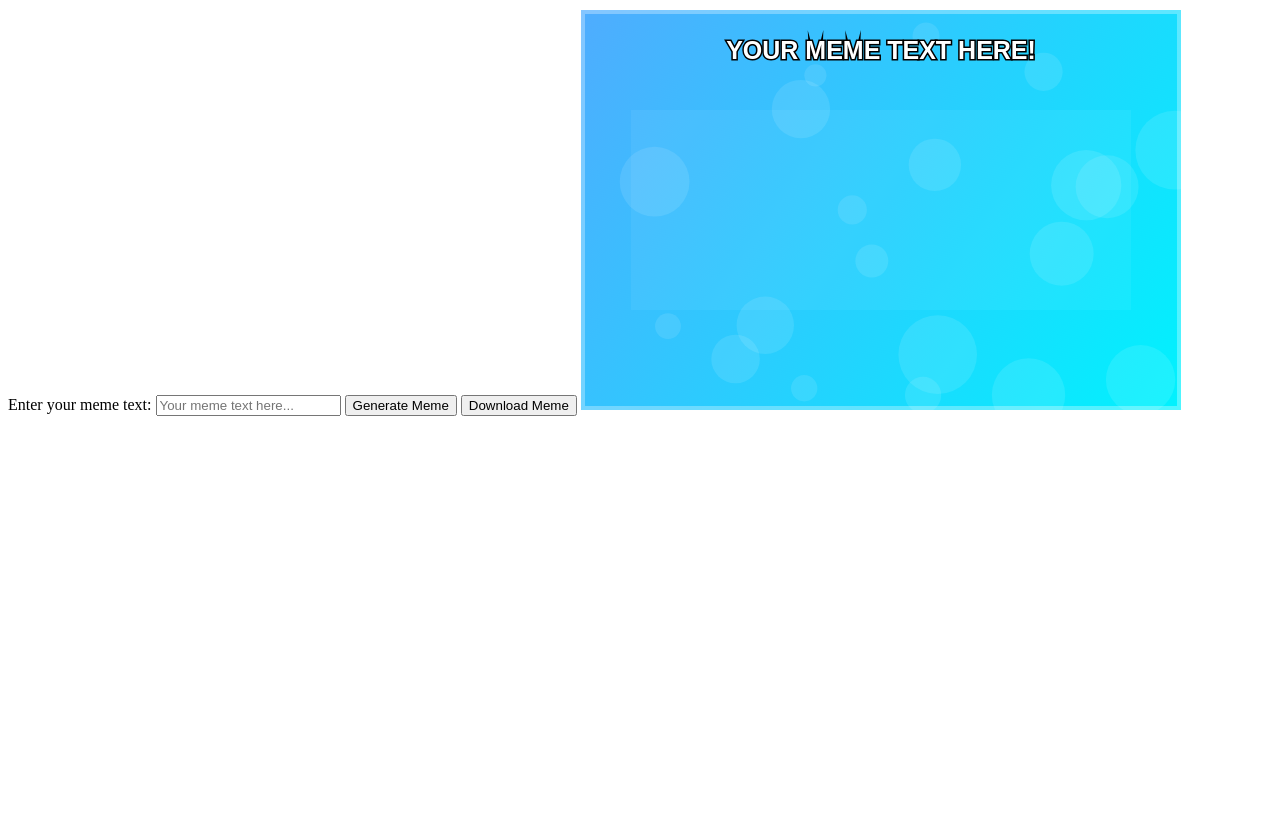
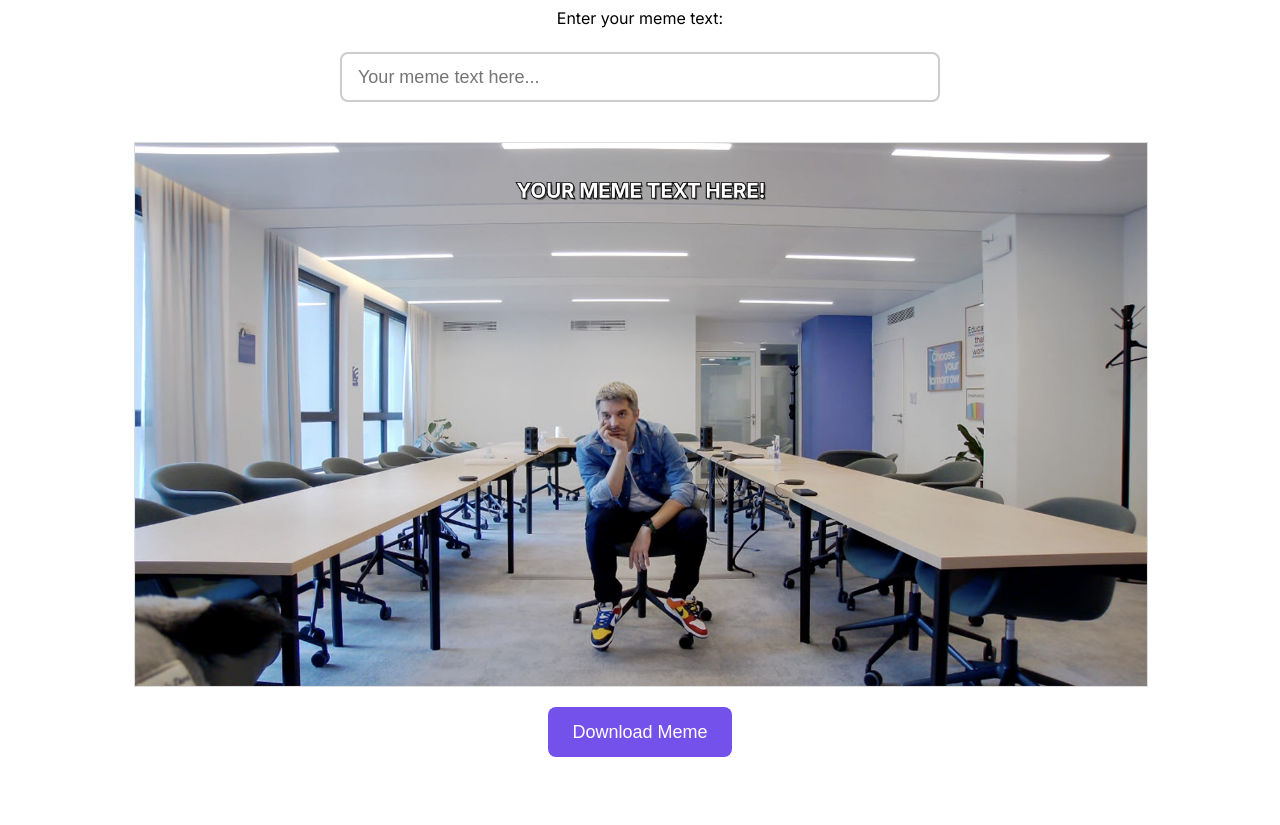
Before and after one commit to stuff/nico-g-enerator, a plain HTML site: page index.html in a window 1280 px wide. Shown: the part 104-929 px from the top of the page. Before the commit the page ends 800 px from the top, so only its background shows below. Drawn offline with Linux system fonts and the light colour scheme.

Commit message:
Implement code changes to enhance functionality and improve performance

```diff
--- a/index.html
+++ b/index.html
@@ -1,20 +1,94 @@
 <!DOCTYPE html>
 <html lang="en">
     <head>
-    <meta charset="UTF-8">
-    <meta name="viewport" content="width=device-width, initial-scale=1.0">
+        <meta charset="UTF-8" />
+        <meta name="viewport" content="width=device-width, initial-scale=1.0" />
         <title>Nico-G-enerator - Meme Generator</title>
+        <link rel="preconnect" href="https://fonts.googleapis.com" />
+        <link rel="preconnect" href="https://fonts.gstatic.com" crossorigin />
+        <link
+            href="https://fonts.googleapis.com/css2?family=Inter:wght@300;400;500;600;700&display=swap"
+            rel="stylesheet" />
+        <style>
+      body {
+        font-family: 'Inter', sans-serif;
+      }
+      h1 {
+        margin-bottom: 0;
+      }
+      .container {
+        width: 80%;
+        max-width: 1400px;
+        margin: 0 auto;
+        padding: 20px;
+        text-align: center;
+      }
+      .container > div {
+        margin-bottom: 40px;
+      }
+      .inner-container {
+        display: flex;
+        flex-direction: column;
+        gap: 24px;
+      }
+      #memeCanvas {
+        width: 100%;
+        height: auto;
+        max-width: 100%;
+        display: block;
+        border: 1px solid #ddd;
+      }
+      #memeText {
+        font-size: 18px;
+        padding: 12px 16px;
+        border: 2px solid #ccc;
+        border-radius: 8px;
+        width: 600px;
+        height: 50px;
+        box-sizing: border-box;
+        vertical-align: top;
+      }
+      #memeText:focus {
+        border-color: #7451EB;
+        outline: none;
+      }
+      button {
+        font-size: 18px;
+        padding: 12px 24px;
+        margin: 0 8px;
+        border: none;
+        border-radius: 8px;
+        background-color: #7451EB;
+        color: white;
+        cursor: pointer;
+        font-weight: 500;
+        height: 50px;
+        box-sizing: border-box;
+        vertical-align: top;
+      }
+      button:hover {
+        background-color: #5a3fc7;
+      }
+    </style>
     </head>
     <body>
+        <div class="container">
+            <div class="inner-container">
                 <h1>Nico-G-enerator</h1>
-    <p>Create memes with a single line of text!</p>
 
                 <label for="memeText">Enter your meme text:</label>
-    <input type="text" id="memeText" placeholder="Your meme text here..." maxlength="50">
-    <button id="generateBtn">Generate Meme</button>
+                <div>
+                    <input
+                        type="text"
+                        id="memeText"
+                        placeholder="Your meme text here..." />
+                </div>
+            </div>
+            <canvas id="memeCanvas" width="600" height="400"></canvas>
+            <div style="margin-top: 20px;">
                 <button id="downloadBtn">Download Meme</button>
-
-    <canvas id="memeCanvas" width="600" height="400"></canvas>
+            </div>
+        </div>
 
         <script src="script.js"></script>
     </body>
--- a/script.js
+++ b/script.js
@@ -17,46 +17,30 @@ class MemeGenerator {
   }
 
   createBaseImage() {
-        // Create a base image using canvas
+    // Load the base image from nicoG.jpg
+    this.baseImage = new Image();
+    this.baseImage.onload = () => {
+      // Set canvas dimensions to match the loaded image
+      this.canvas.width = this.baseImage.width;
+      this.canvas.height = this.baseImage.height;
+      this.renderMeme('Your meme text here!');
+    };
+    this.baseImage.onerror = () => {
+      console.error('Failed to load nicoG.jpg');
+      // Fallback: create a simple colored background
       const tempCanvas = document.createElement('canvas');
       const tempCtx = tempCanvas.getContext('2d');
       tempCanvas.width = 600;
       tempCanvas.height = 400;
-
-        // Create a gradient background
-        const gradient = tempCtx.createLinearGradient(0, 0, 600, 400);
-        gradient.addColorStop(0, '#4facfe');
-        gradient.addColorStop(1, '#00f2fe');
-
-        tempCtx.fillStyle = gradient;
+      tempCtx.fillStyle = '#cccccc';
       tempCtx.fillRect(0, 0, 600, 400);
-
-        // Add some decorative elements
-        tempCtx.fillStyle = 'rgba(255, 255, 255, 0.1)';
-        for (let i = 0; i < 20; i++) {
-            const x = Math.random() * 600;
-            const y = Math.random() * 400;
-            const radius = Math.random() * 30 + 10;
-            tempCtx.beginPath();
-            tempCtx.arc(x, y, radius, 0, Math.PI * 2);
-            tempCtx.fill();
-        }
-
-        // Add a central focus area
-        tempCtx.fillStyle = 'rgba(255, 255, 255, 0.05)';
-        tempCtx.fillRect(50, 100, 500, 200);
-
-        // Add border
-        tempCtx.strokeStyle = 'rgba(255, 255, 255, 0.3)';
-        tempCtx.lineWidth = 4;
-        tempCtx.strokeRect(2, 2, 596, 396);
-
-        // Convert to image
-        this.baseImage = new Image();
-        this.baseImage.onload = () => {
-            this.renderMeme('Your meme text here!');
+      tempCtx.fillStyle = '#000000';
+      tempCtx.font = "bold 24px 'Inter', Arial, sans-serif";
+      tempCtx.textAlign = 'center';
+      tempCtx.fillText('Image not found', 300, 200);
+      this.baseImage.src = tempCanvas.toDataURL();
     };
-        this.baseImage.src = tempCanvas.toDataURL();
+    this.baseImage.src = 'nicoG.jpg';
   }
 
   bindEvents() {
@@ -82,6 +66,30 @@ class MemeGenerator {
     });
   }
 
+  wrapText(text, maxWidth) {
+    const words = text.split(' ');
+    const lines = [];
+    let currentLine = '';
+
+    for (let word of words) {
+      const testLine = currentLine ? `${currentLine} ${word}` : word;
+      const metrics = this.ctx.measureText(testLine);
+
+      if (metrics.width > maxWidth && currentLine) {
+        lines.push(currentLine);
+        currentLine = word;
+      } else {
+        currentLine = testLine;
+      }
+    }
+
+    if (currentLine) {
+      lines.push(currentLine);
+    }
+
+    return lines;
+  }
+
   renderMeme(text) {
     if (!this.baseImage) return;
 
@@ -99,24 +107,47 @@ class MemeGenerator {
     this.ctx.textBaseline = 'top';
 
     // Calculate font size based on text length
-        let fontSize = Math.max(20, Math.min(60, 500 / text.length));
-        this.ctx.font = `bold ${fontSize}px Arial, sans-serif`;
+    let fontSize = Math.max(32, Math.min(60, 500 / text.length));
+    this.ctx.font = `bold ${fontSize}px 'Inter', Arial, sans-serif`;
 
     // Position text at the top
     const x = this.canvas.width / 2;
-        const y = 30;
+    const y = 60;
 
-        // Draw text with outline effect
-        this.ctx.strokeText(text.toUpperCase(), x, y);
-        this.ctx.fillText(text.toUpperCase(), x, y);
+    // Calculate max width for text wrapping (80% of canvas width)
+    const maxWidth = this.canvas.width * 0.8;
+
+    // Wrap text into multiple lines
+    const lines = this.wrapText(text.toUpperCase(), maxWidth);
+
+    // Calculate line height
+    const lineHeight = fontSize * 1.2;
+
+    // Draw each line of text
+    lines.forEach((line, index) => {
+      const lineY = y + index * lineHeight;
+
+      // Draw shadow first (slightly offset)
+      this.ctx.fillStyle = 'rgba(0, 0, 0, 0.5)';
+      this.ctx.fillText(line, x + 3, lineY + 3);
+
+      // Draw main text with stroke and fill
+      this.ctx.strokeText(line, x, lineY);
+      this.ctx.fillStyle = 'white';
+      this.ctx.fillText(line, x, lineY);
+    });
 
     // Enable download button
     this.downloadBtn.disabled = false;
   }
 
   downloadMeme() {
+    // Generate a random suffix (4 characters)
+    const randomSuffix = Math.random().toString(36).substring(2, 6);
+    const filename = `nico-g_${randomSuffix}.png`;
+
     const link = document.createElement('a');
-        link.download = 'meme.png';
+    link.download = filename;
     link.href = this.canvas.toDataURL();
     document.body.appendChild(link);
     link.click();
```
Also changed, not shown: nicoG.jpg (added). Lines whose indentation alone changed are shown as unchanged.
